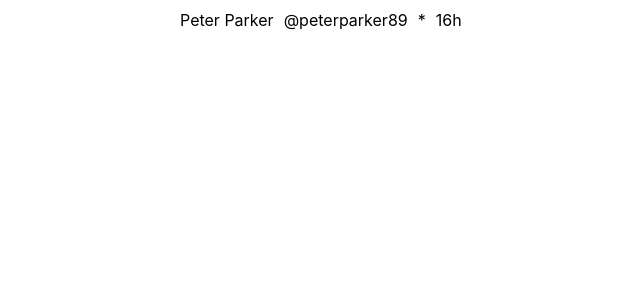
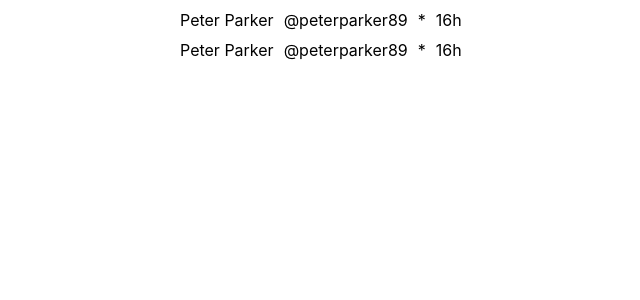
Before and after one commit to michael-mcmasters/twitter-clone, a React (Create React App) app: page / in a window 1280 px wide. Shown: the top 300 px of the page, without its empty margins (320-960 px from the left). Built offline with nearby package versions, Linux system fonts and the light colour scheme.

Commit message:
tweets now center and stack on one another

```diff
--- a/src/App.js
+++ b/src/App.js
@@ -1,19 +1,30 @@
 import React from "react";
 import MainFeed from "./components/mainFeed/MainFeed";
 // as of now, this class is not using App.css
-import "./App.css";
+//import "./App.css";
 
 // To visualize CSS in browser, in Chrome inspector go to arrow, components, and hover mouse over classes and their properties
 export default function App() {
   return (
-    <div style={tweetContainter}>
-      <MainFeed></MainFeed>
+    <div style={tweetContainterCenterWidth}>
+      <div>
+        <MainFeed></MainFeed>
+        <MainFeed></MainFeed>
+      </div>
     </div>
   );
 }
 
-const tweetContainter = {
-  // these two elements make tweets appear at the center of the class
+// Div using this container centers tweets on screen.
+// A second div is then used to make objects appear on top of one another.
+const tweetContainterCenterWidth = {
+  // makes row left to right
   display: "flex",
+  // centers items on row
   justifyContent: "center",
 };
+
+const upAndDown = {
+  backgroundColor: "blue",
+  height: "200px",
+};
--- a/src/components/mainFeed/MainFeed.js
+++ b/src/components/mainFeed/MainFeed.js
@@ -3,7 +3,7 @@ import React from "react";
 // By making them both lists <li>, instead of items <ul> in a list, they go from left to right
 export default function MainFeed() {
   return (
-    <div style={row}>
+    <div style={headContainer}>
       <div style={name}>Peter Parker</div>
       <div style={name}>@peterparker89</div>
       <div style={name}>*</div>
@@ -12,7 +12,7 @@ export default function MainFeed() {
   );
 }
 
-const row = {
+const headContainer = {
   // How wide row is
   width: "300px",
   // makes grid from left to right
```
